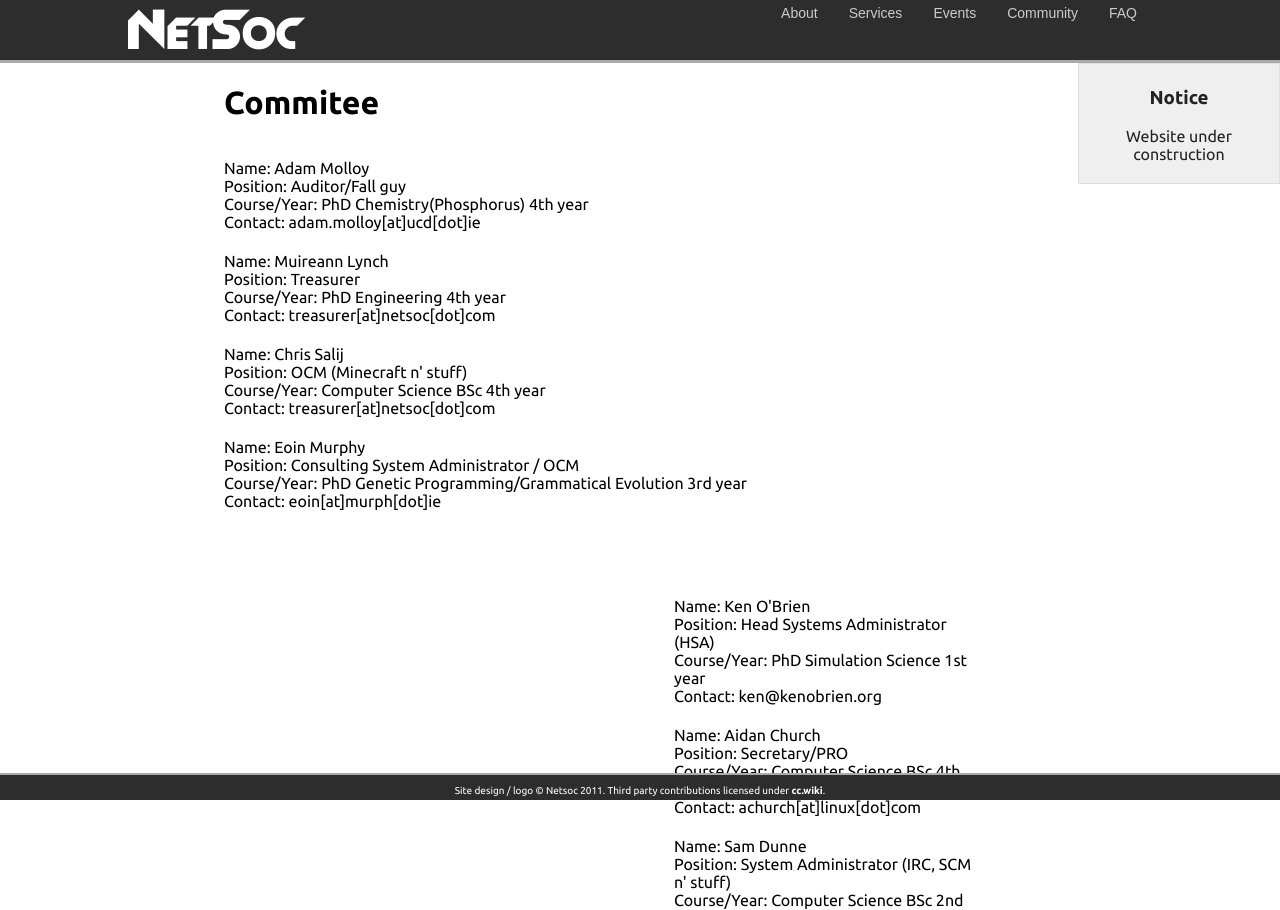
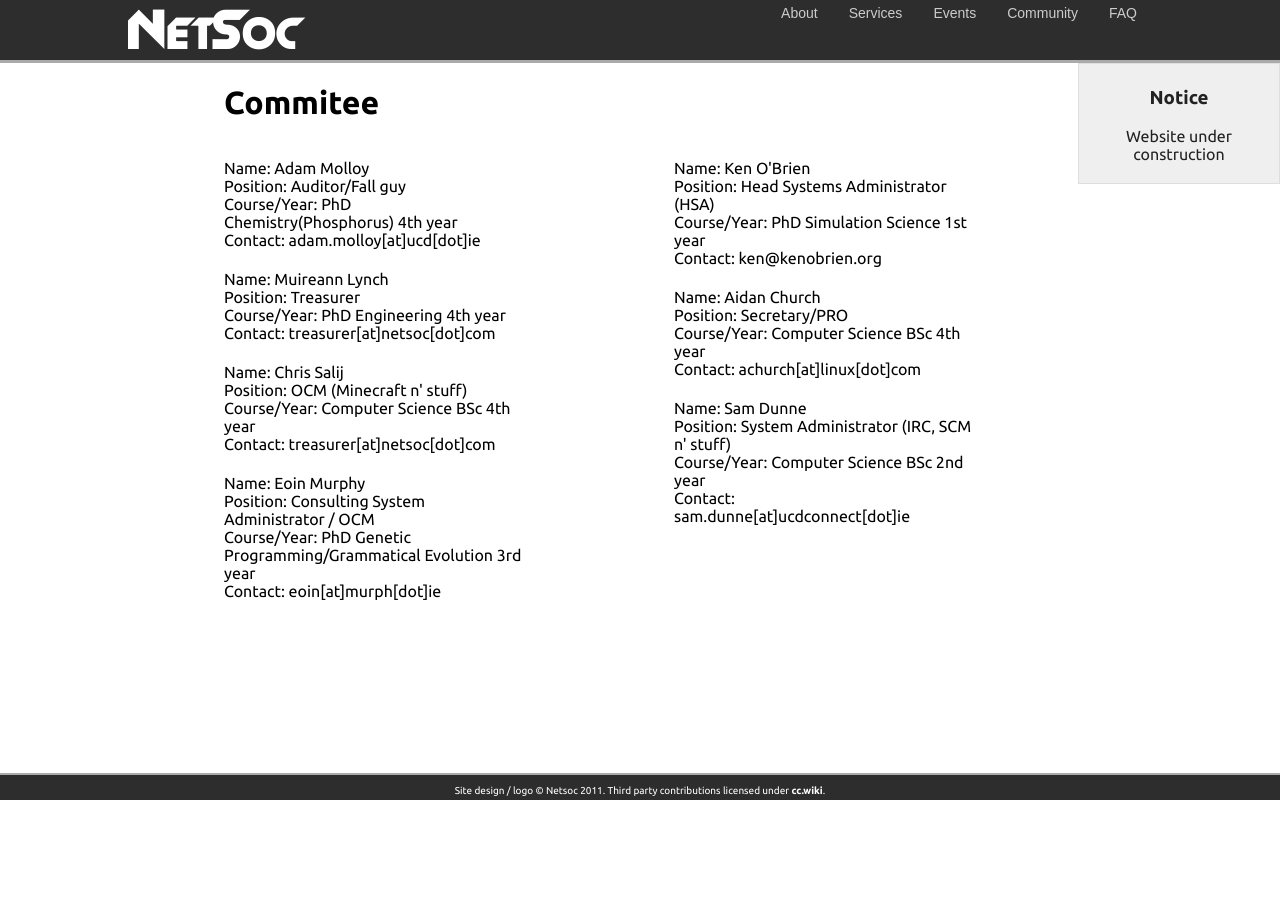
Before and after one commit to NetsocUCD/netsoc.com, a PHP site: page /committee.php in a window 1280 px wide. Shown: the top 910 px of the page. After the commit the page ends 800 px from the top, so only its background shows below. Run offline with PHP 8.4, Linux system fonts and the light colour scheme.

Commit message:
Added a :

```diff
--- a/css/style.css
+++ b/css/style.css
@@ -120,7 +120,7 @@ blockquote {/*le quoted message */font-style:italic;}
 }
 #left{
 	float: left;
-	width 300px;
+	width: 300px;
 	padding-right:50px;
 	padding-bottom:50px;
 }
```
